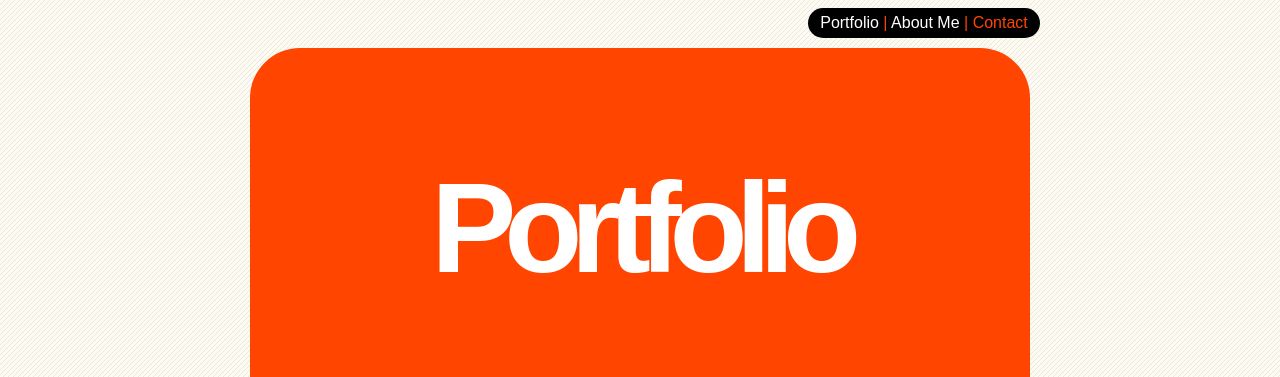
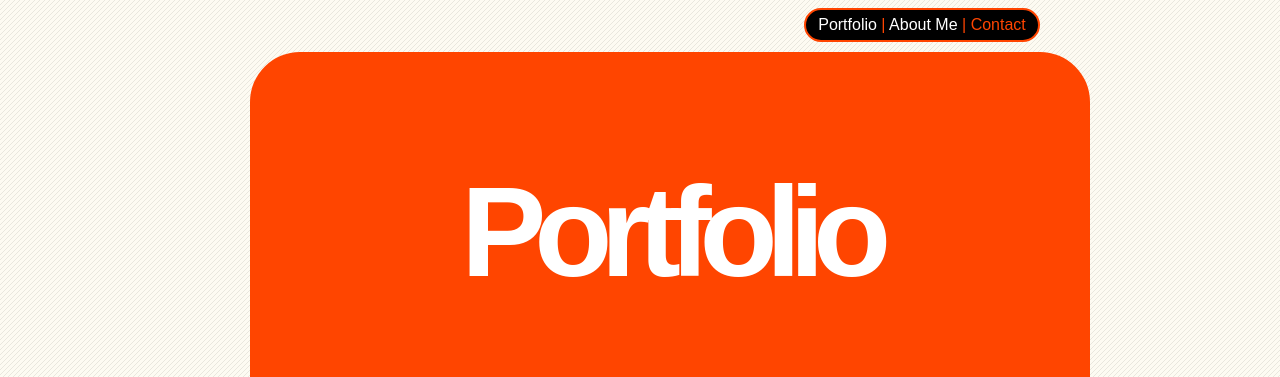
Before and after one commit to Maxi-F22/GIS_SoSe2020, a plain HTML site: page Aufgabe03/contact.html in a window 1280 px wide. Shown: the top 377 px of the page. Drawn offline with Linux system fonts and the light colour scheme.

Commit message:
Aufgabe 03 geändert 2

```diff
--- a/Aufgabe03/style.css
+++ b/Aufgabe03/style.css
@@ -10,6 +10,8 @@ body{
 header{
     background-color: orangered;
     border-radius: 50px;;
+    width: 800px;
+    height: 430px;
     padding: 20px;
     margin: 10px;
 }
@@ -42,6 +44,7 @@ nav{
     left: 70%;
     background-color: black;
     color: orangered;
+    border: 2px solid orangered;
     text-align: center;
     padding: 6px;
     border-radius: 20px;
```
Also changed, not shown: Aufgabe03/about_me.html (+0 -1 lines).
